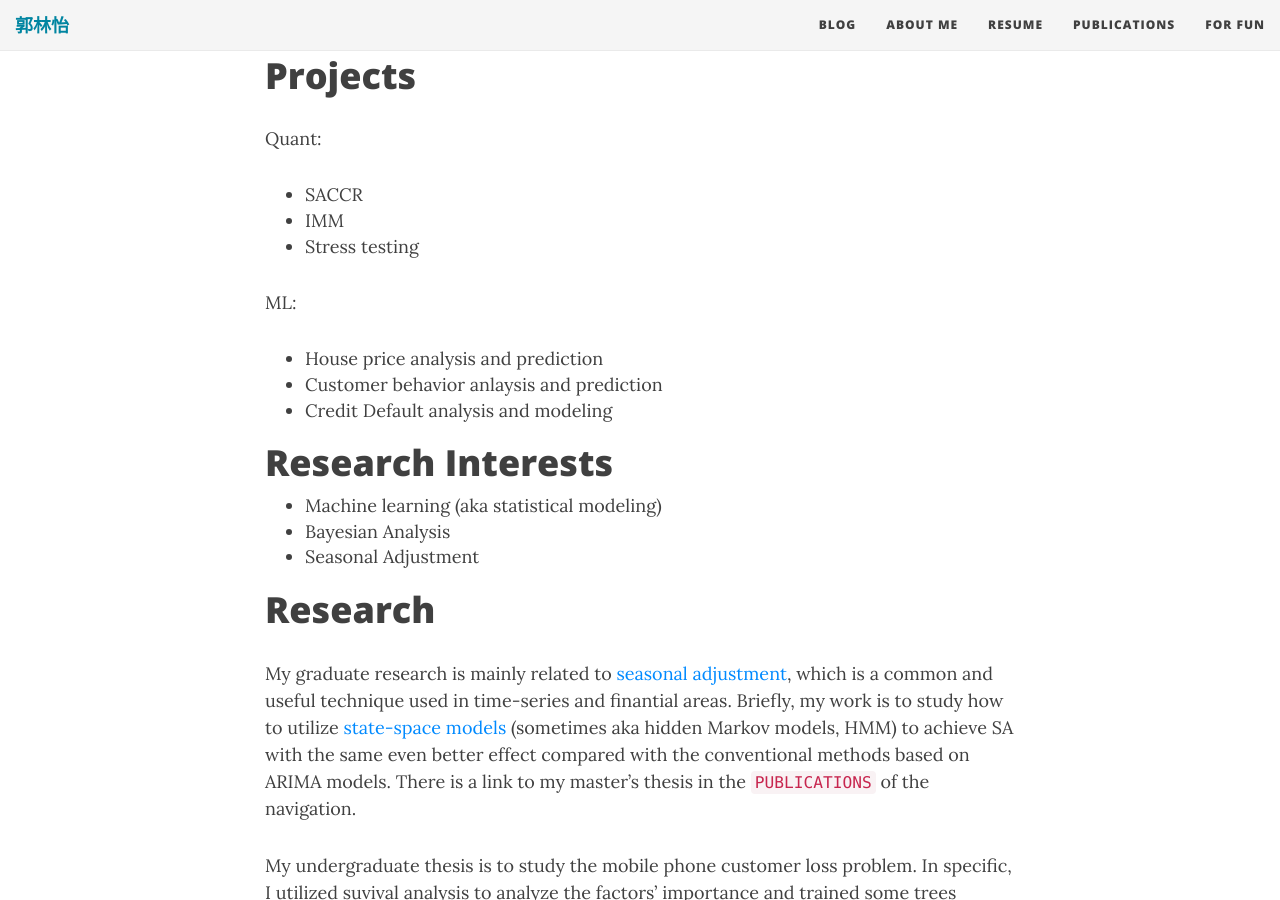
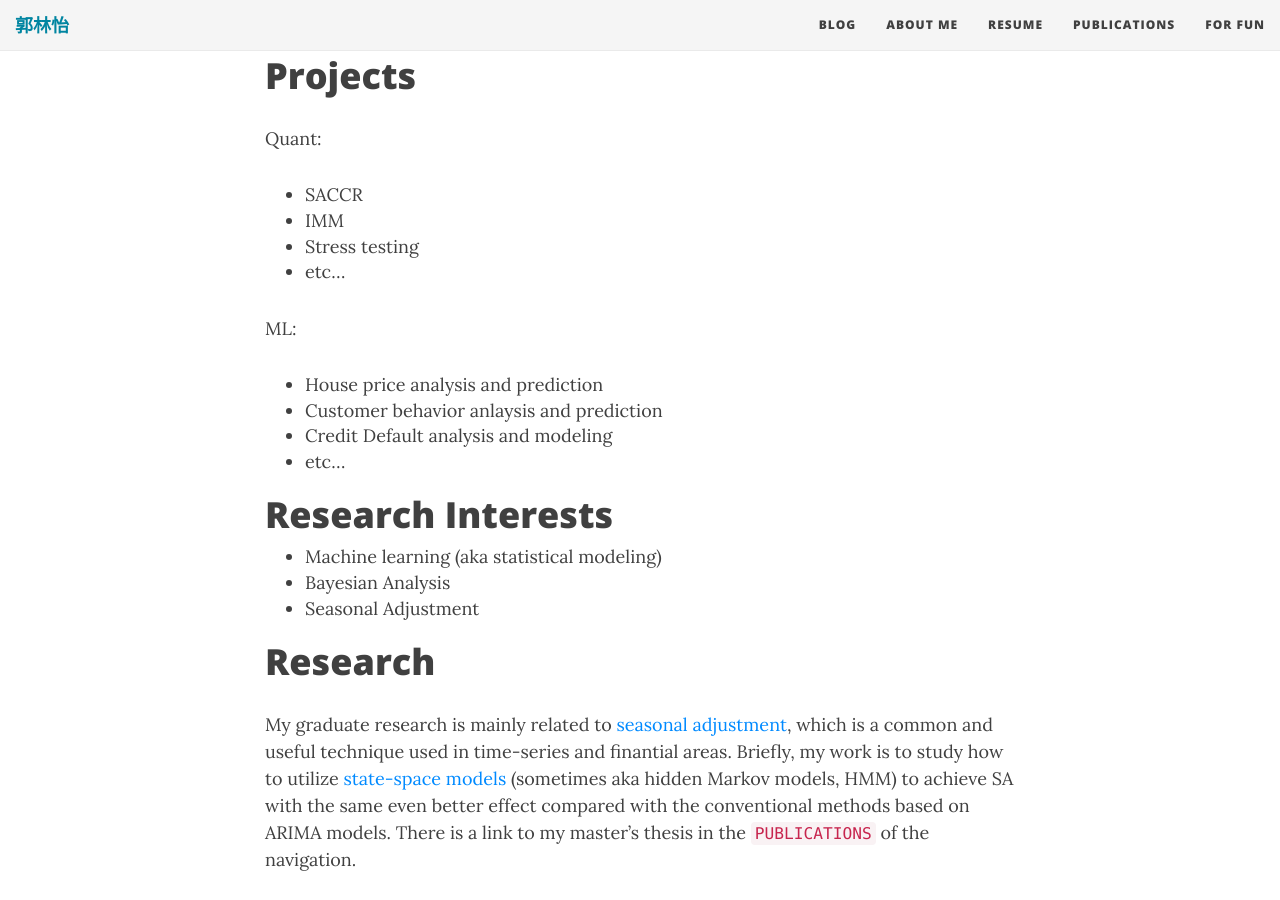
Before and after one commit to LinyiGuo96/LinyiGuo96.github.io, a Jekyll site: the page built from aboutme.md, in a window 1280 px wide and 900 px high, scrolled down 1950 px. Built offline with Jekyll 4.4.1, drawn with Linux system fonts in a browser that asks for light colours; nearby versions of some CDN libraries.

Commit message:
Update aboutme.md

```diff
--- a/aboutme.md
+++ b/aboutme.md
@@ -44,11 +44,14 @@ Quant:
 * SACCR
 * IMM
 * Stress testing
+* etc...
 
 ML:
 * House price analysis and prediction
 * Customer behavior anlaysis and prediction
 * Credit Default analysis and modeling
+* etc...
+
 
 # Research Interests
 
```
